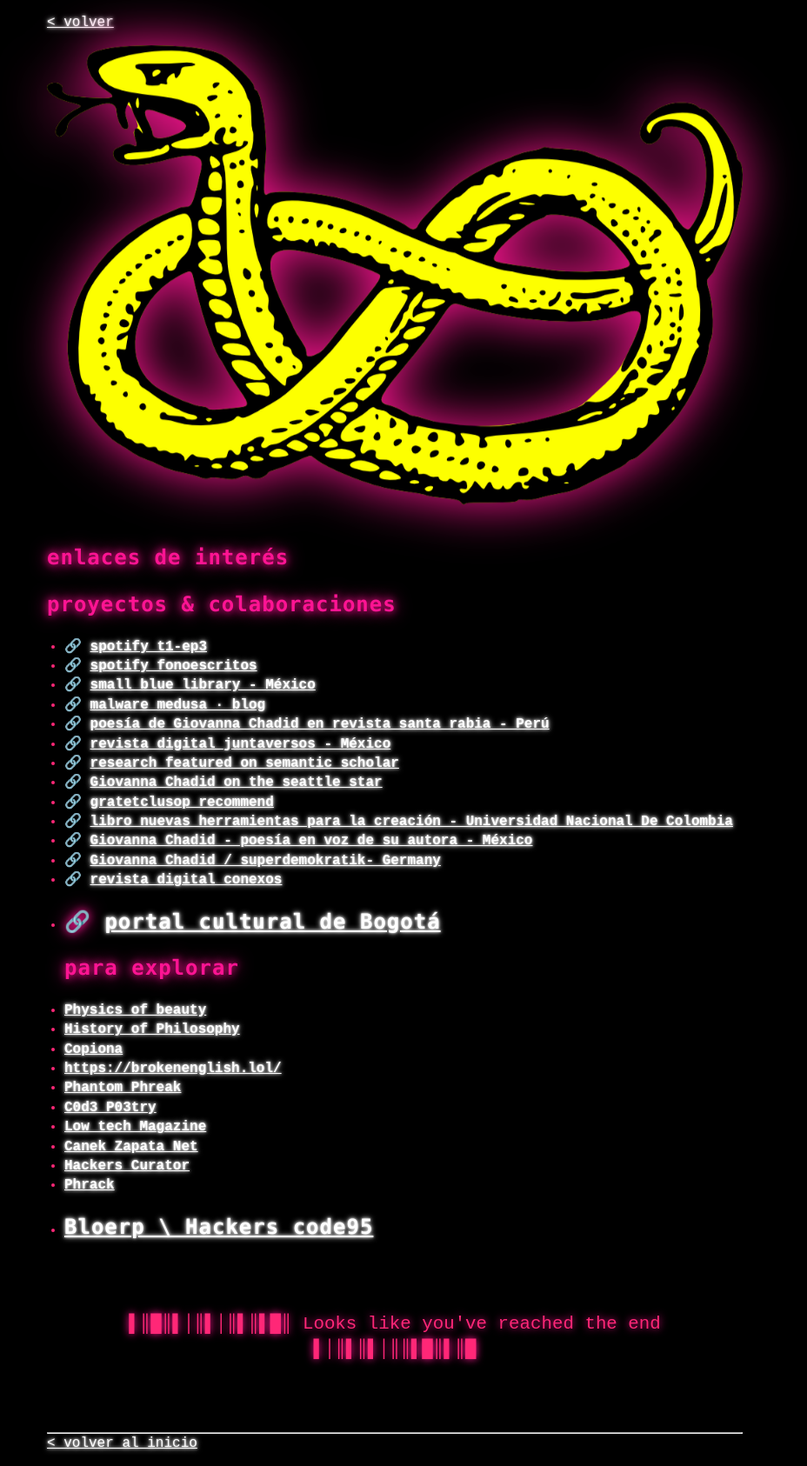
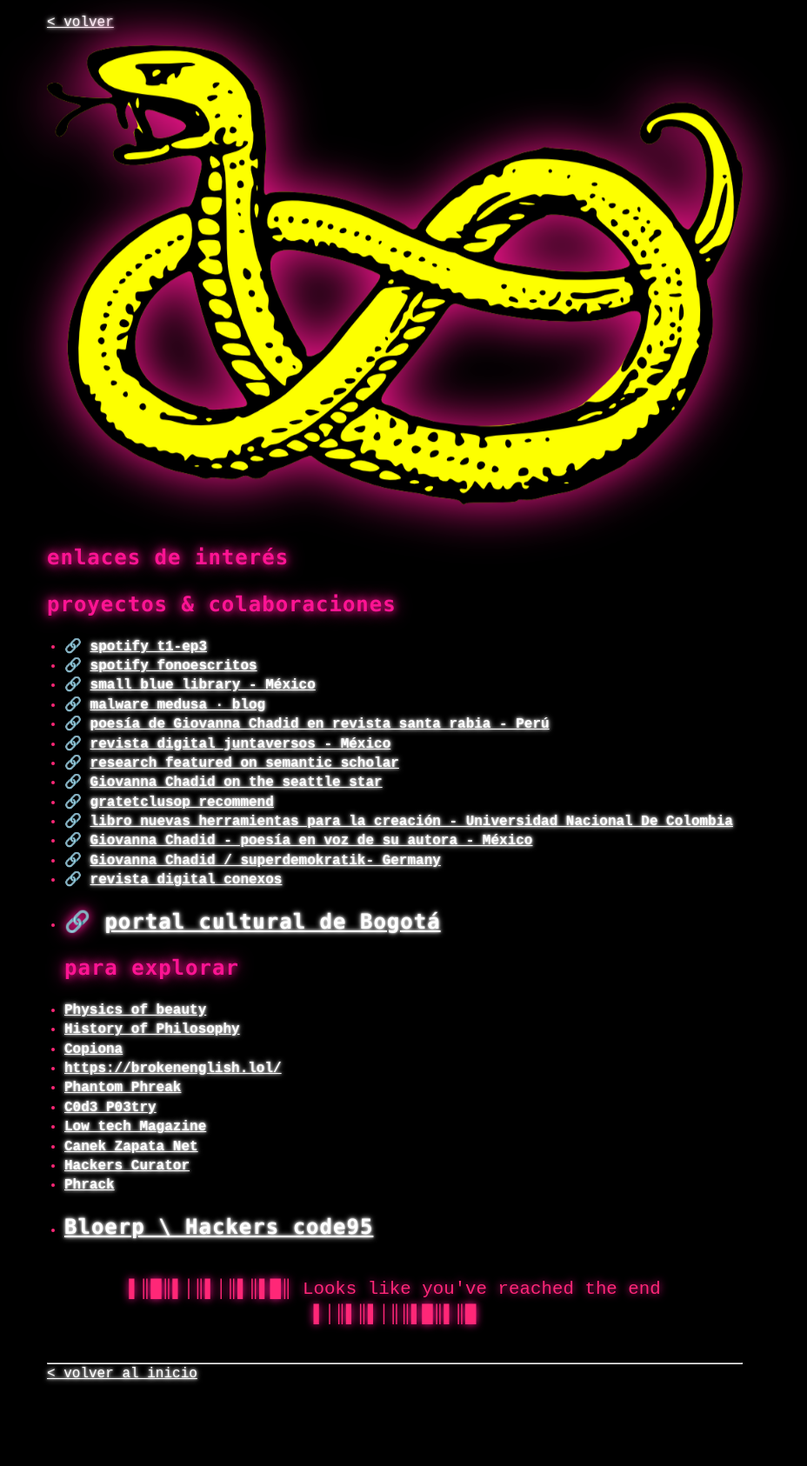
Before and after one commit to medusahra/medusahra.github.io, a Jekyll site: the page built from enlaces.md, in a window 1280 px wide. Shown: the whole page at 87% size, without its empty margins (186-1114 px from the left). Built offline with Jekyll 4.4.1, drawn with Linux system fonts in a browser that asks for light colours; after the commit the page ends 1606 px from its top, so only the background shows below that.

Commit message:
Update enlaces.md

```diff
--- a/enlaces.md
+++ b/enlaces.md
@@ -34,7 +34,7 @@ title: "enlaces de interés"
 - **<a href="http://www.phrack.org/" target="_blank">Phrack</a>**
 - **<a href="https://bloerp.de/code/tempel/hackers/hackersFinal.c.html" target="_blank">Bloerp \ Hackers code95</a>**
 ---
-<div style="text-align: center; margin: 80px 0; font-size: 1.3em; color: #ff1493; text-shadow: 0 0 10px #ff1493; font-family: monospace;">
+<div style="text-align: center; margin: 40px 0; font-size: 1.3em; color: #ff1493; text-shadow: 0 0 10px #ff1493; font-family: monospace;">
 ▌║█║▌│║▌│║▌║▌█║ Looks like you've reached the end ▌│║▌║▌│║║▌█║▌║█
 </div>
 ---
```
